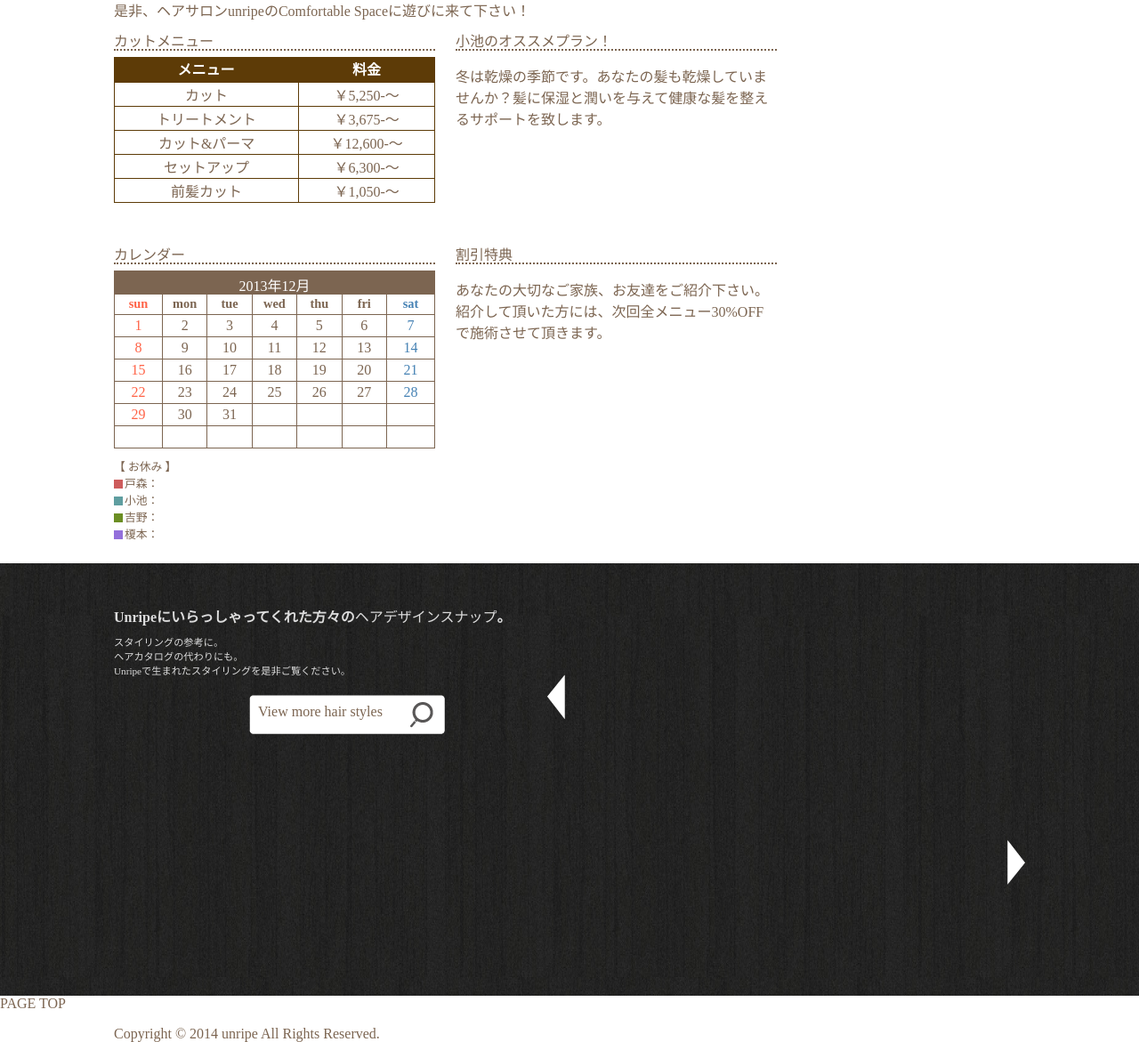
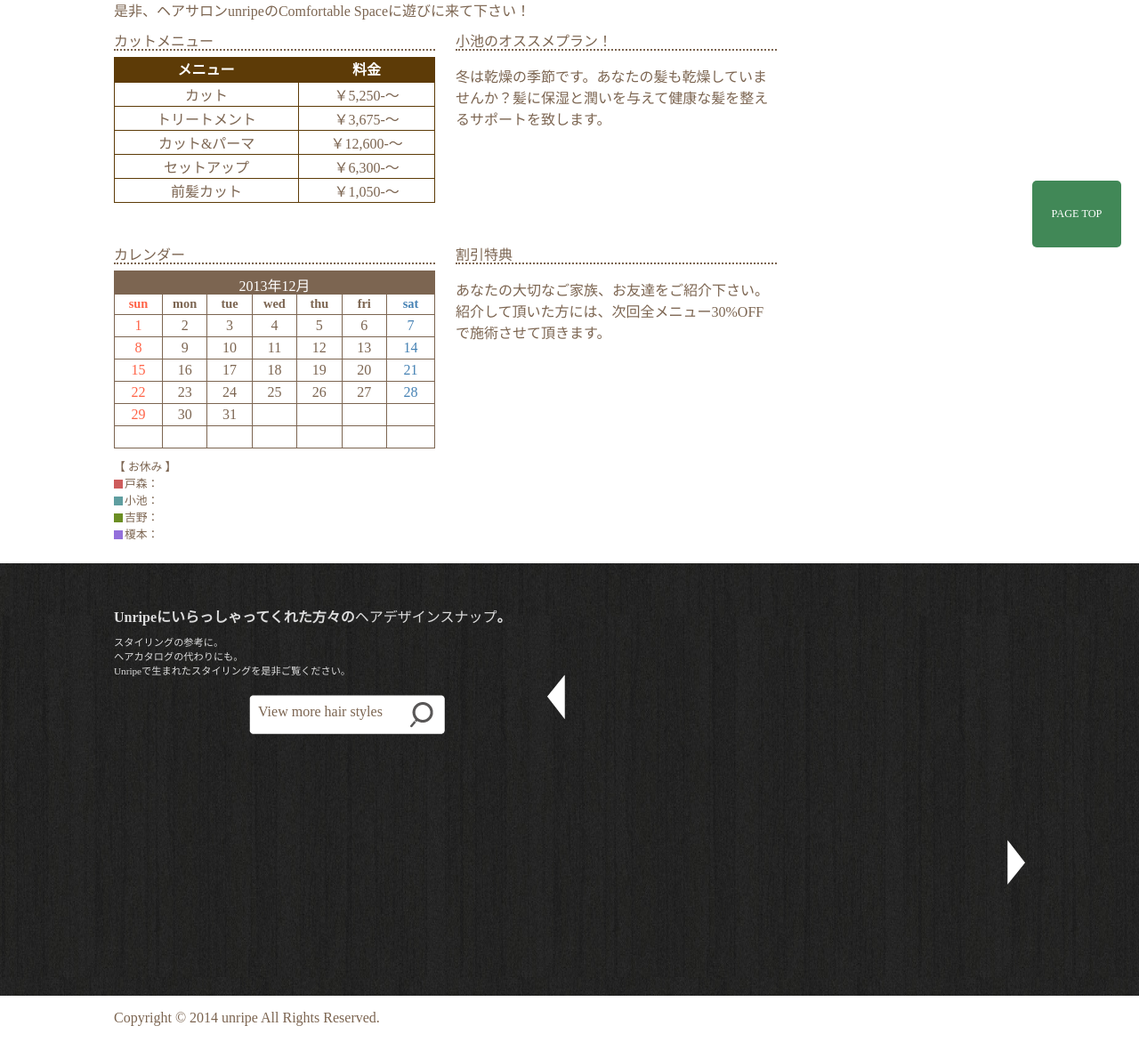
Before and after one commit to h-ishikawa/unripe-sun.com, a PHP site: page / in a window 1280 px wide. Shown: the part 622-1793 px from the top of the page at 89% size. Run offline with PHP 8.4, Linux system fonts and the light colour scheme; data that the repository does not hold is empty; some libraries are stand-ins or nearby versions.

Commit message:
ページトップへのボタンとjsを実装

```diff
--- a/index.php
+++ b/index.php
@@ -71,6 +71,7 @@ foreach($Schedule->result as $result) {
 <script type='text/javascript' src='/javascripts/jquery/lightbox-2.6.min.js'></script>
 <script type='text/javascript' src='/javascripts/unripe.js'></script>
 <script type='text/javascript' src='/javascripts/unripe/index.js'></script>
+<script type='text/javascript' src='/javascripts/unripe/scroll.js'></script>
 <script>
   (function(d, s, id) {
     var js, fjs = d.getElementsByTagName(s)[0];
--- a/stylesheets/common.css
+++ b/stylesheets/common.css
@@ -117,6 +117,33 @@ h1, h2, h3, h4, h5, h6, strong, em {
 
 .navigation img.cactus {
   display: none;
+}
+
+/*
+ ** pageTop
+ */
+.pageTop {
+	position: fixed;
+	bottom: 20px;
+	right: 20px;
+	font-size: 77%;
+	background: #126b2e;
+	text-decoration: none;
+	color: #fff;
+	width: 100px;
+	padding: 30px 0;
+	text-align: center;
+	display: block;
+	border-radius: 5px;
+  filter: alpha(opacity = 80);
+  -moz-opacity: 0.8;
+  opacity: 0.8;
+}
+
+.pageTop:hover {
+  color: #ffffff;
+	text-decoration: none;
+	background: #999;
 }
 
 /*
```
Also changed, not shown: javascripts/unripe/scroll.js (added, +45 -0 lines).
